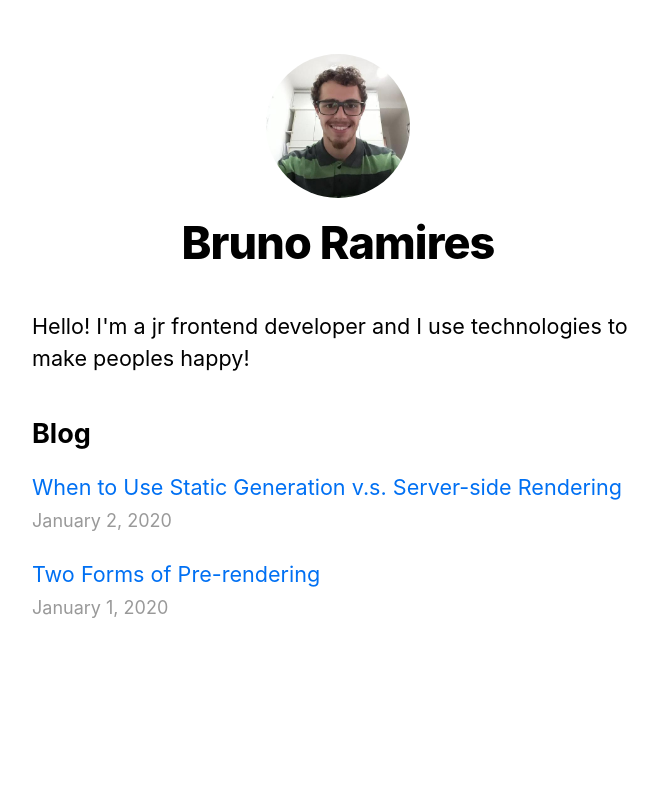
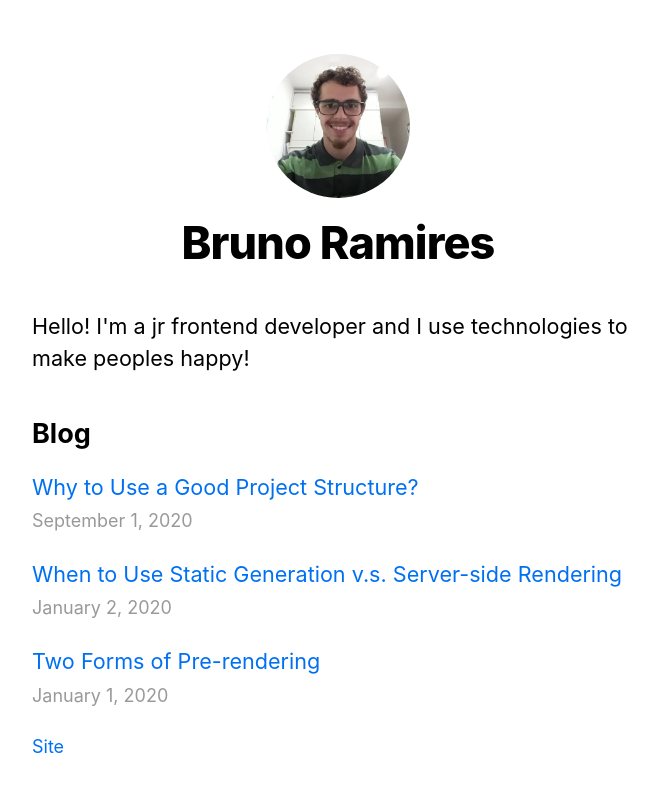
Before and after one commit to brunormferreira/nextjs-blog, a Next.js app: page / in a window 1280 px wide. Shown: the top 792 px of the page, without its empty margins (302-960 px from the left). Built offline with nearby package versions, Linux system fonts and the light colour scheme.

Commit message:
add(feat): start active next blog

```diff
--- a/pages/api/hello.js
+++ /dev/null
@@ -1,3 +0,0 @@
-export default (req, res) => {
-  res.status(200).json({ text: 'Hello' })
-}
--- a/pages/index.js
+++ b/pages/index.js
@@ -8,14 +8,17 @@ import { getSortedPostsData } from '../lib/posts'
 
 import utilStyles from '../styles/utils.module.css'
 
-export default function Home ({ allPostsData }) {
+export default function Home({ allPostsData }) {
   return (
     <Layout home>
       <Head>
         <title>{siteTitle}</title>
       </Head>
       <section className={utilStyles.headingMd}>
-        <p>Hello! I'm a jr frontend developer and I use technologies to make peoples happy!</p>
+        <p>
+          Hello! I'm a jr frontend developer and I use technologies to make
+          peoples happy!
+        </p>
       </section>
       <section className={`${utilStyles.headingMd} ${utilStyles.padding1px}`}>
         <h2 className={utilStyles.headingLg}>Blog</h2>
@@ -33,6 +36,15 @@ export default function Home ({ allPostsData }) {
           ))}
         </ul>
       </section>
+      <footer>
+        <ul className={utilStyles.list}>
+          <li className={utilStyles.listItem}>
+            <a href="https://brunormferreira.github.io" target="_blank">
+              Site
+            </a>
+          </li>
+        </ul>
+      </footer>
     </Layout>
   )
 }
@@ -41,7 +53,7 @@ export async function getStaticProps() {
   const allPostsData = getSortedPostsData()
   return {
     props: {
-      allPostsData
+      allPostsData,
+    },
   }
 }
-}
--- /dev/null
+++ b/posts/why-use-good-structure.md
@@ -0,0 +1,15 @@
+---
+title: 'Why to Use a Good Project Structure?'
+date: '2020-09-01'
+---
+
+Sometimes we had an project to work on, and make adjusts, or improove some features, its really relative what we should do on everyday, so the title says everyting.
+
+A good structure to your projects prevents a lot of problems, and make this more simple to admin, make adjusts and any other thing. On frontend, and backend, we need to be solid when start creating a structure, we need to think how scalable the projects it is? How are your team? Have a lot of thing that include for the project have success. But, technically speaking, the structure is the heart of a project.
+
+Think in a **good place**, good structure, easy to find the problems, easy to find your components, architecture its so important.
+
+Now, think in a **bad place**, where the files are all together, no separations, no scalable, so its hard to make peoples understand and make good adjusts on that.
+Its very simple, _think_, _read_, _sketch_, make your structures better for a better codes and architectures.
+
+Thanks for reading, see you soon!
```
Also changed, not shown: components/layout.js (line endings or trailing spaces), 2 other files (tests, documents, lock files or other folders). Lines whose indentation alone changed are shown as unchanged.
